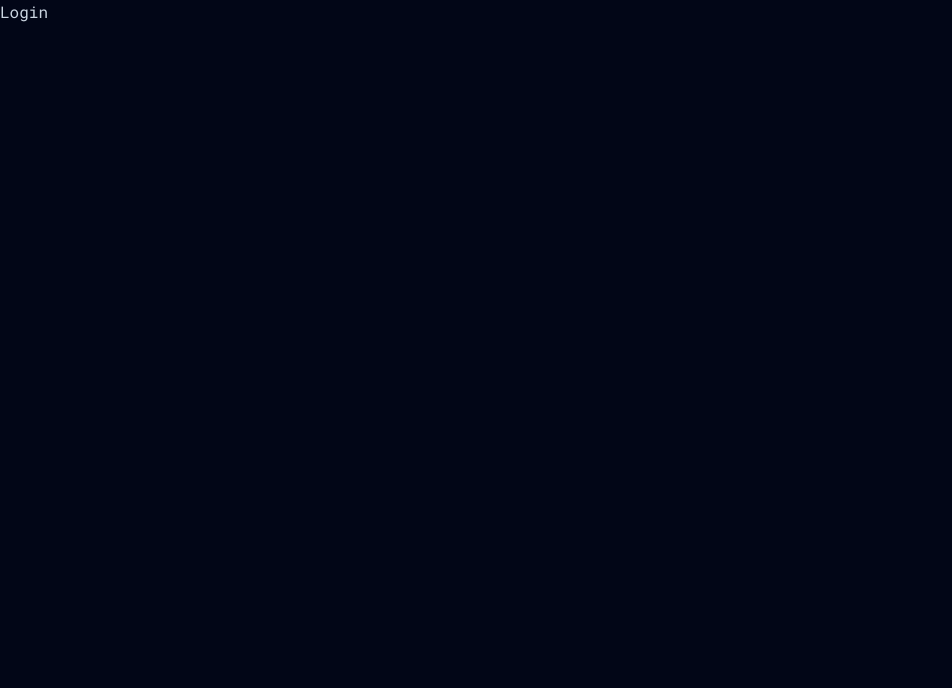
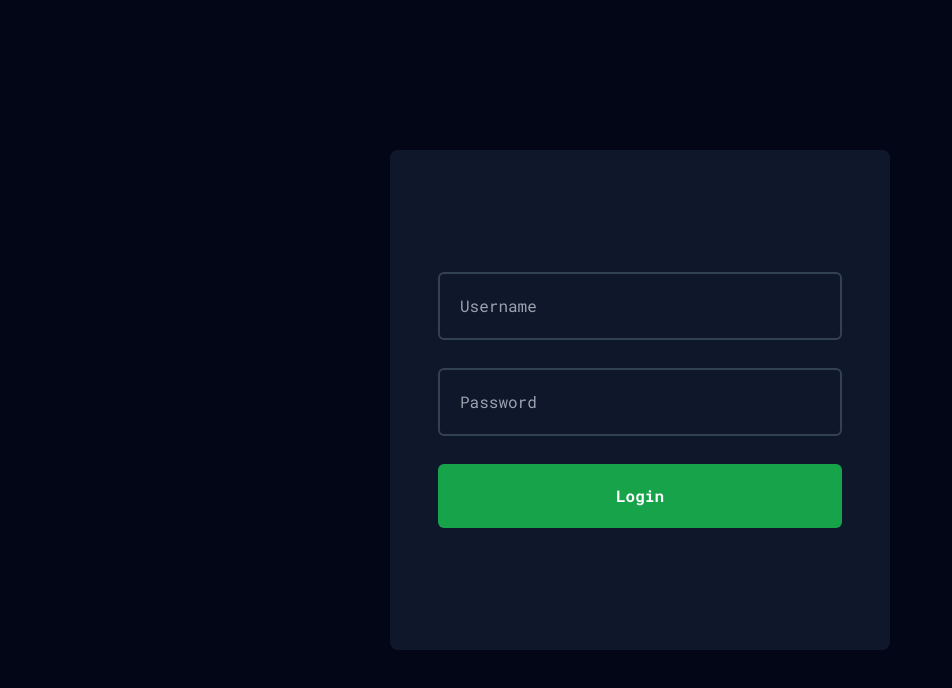
Before and after one commit to esthercate/Hardware-store-management, a Next.js app: page /login in a window 1280 px wide. Shown: the top 688 px of the page, without its empty margins (0-952 px from the left). Built offline with nearby package versions, Linux system fonts and the light colour scheme.

Commit message:
Add login page

```diff
--- a/app/dashboard/products/add/page.jsx
+++ b/app/dashboard/products/add/page.jsx
@@ -22,7 +22,7 @@ const AddProductPage = () => {
           <input className='p-5 w-1/2 bg-transparent rounded-md border-2 border-slate-700' type='number' placeholder='Stock' name='stock' required />
           <input className='p-5 w-1/2 bg-transparent rounded-md border-2 border-slate-700' type='text' placeholder='Size' name='size' required />
         </div>
-        <textarea className='p-5 w-full bg-transparent rounded mb-3 border-2 border-slate-700' name='description' id='description' rows='8' placeholder='Description'></textarea>
+        <textarea className='p-5 w-full bg-transparent rounded-md mb-3 border-2 border-slate-700' name='description' id='description' rows='8' placeholder='Description'></textarea>
         <button className='w-full p-5 bg-green-600 rounded-md hover:bg-green-700 cursor-pointer text-white border-0' type='submit'>
           Submit
         </button>
--- a/app/login/page.jsx
+++ b/app/login/page.jsx
@@ -1,7 +1,17 @@
 import React from 'react'
 
 const Login = () => {
-  return <div>Login</div>
+  return (
+    <div className='w-screen h-screen flex items-center justify-center'>
+      <form className='flex flex-col justify-center gap-7 bg-slate-900 rounded-lg p-12 w-[500px] h-[500px]'>
+        <input type='text' placeholder='Username' className='p-5 border-solid border-2 border-slate-700 rounded-md bg-transparent' />
+        <input type='password' placeholder='Password' className='p-5 border-solid border-2 border-slate-700 rounded-md bg-transparent' />
+        <button className='p-5 bg-green-600 rounded-md hover:bg-green-700 cursor-pointer text-white border-0 font-bold' type='submit'>
+          Login
+        </button>
+      </form>
+    </div>
+  )
 }
 
 export default Login
```
